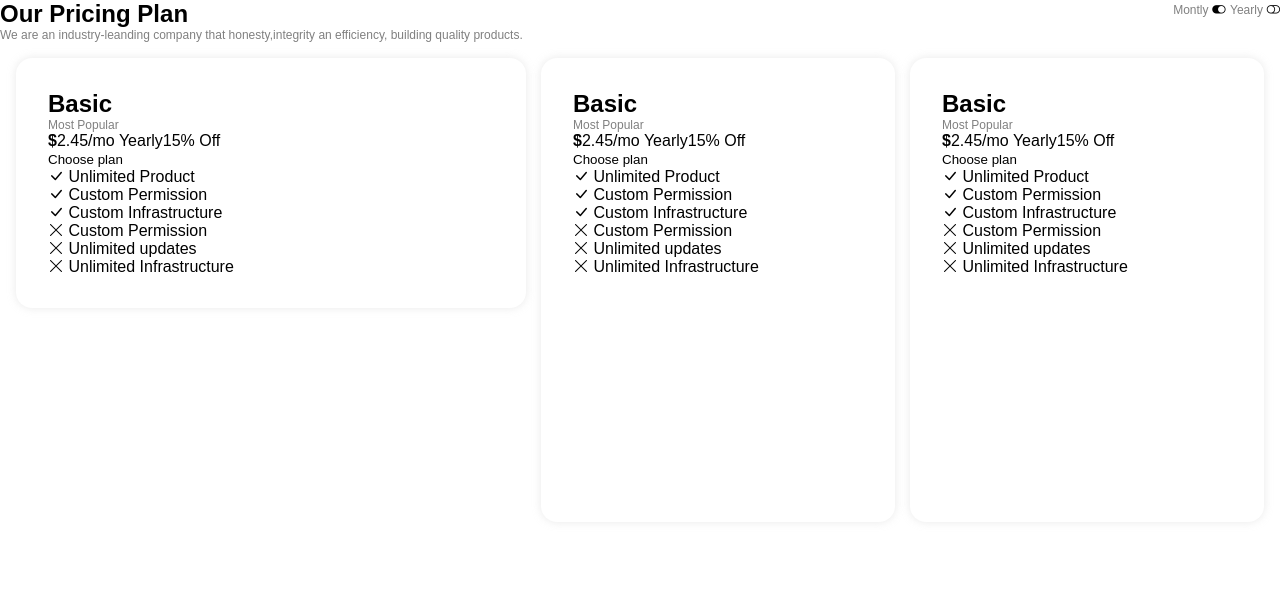
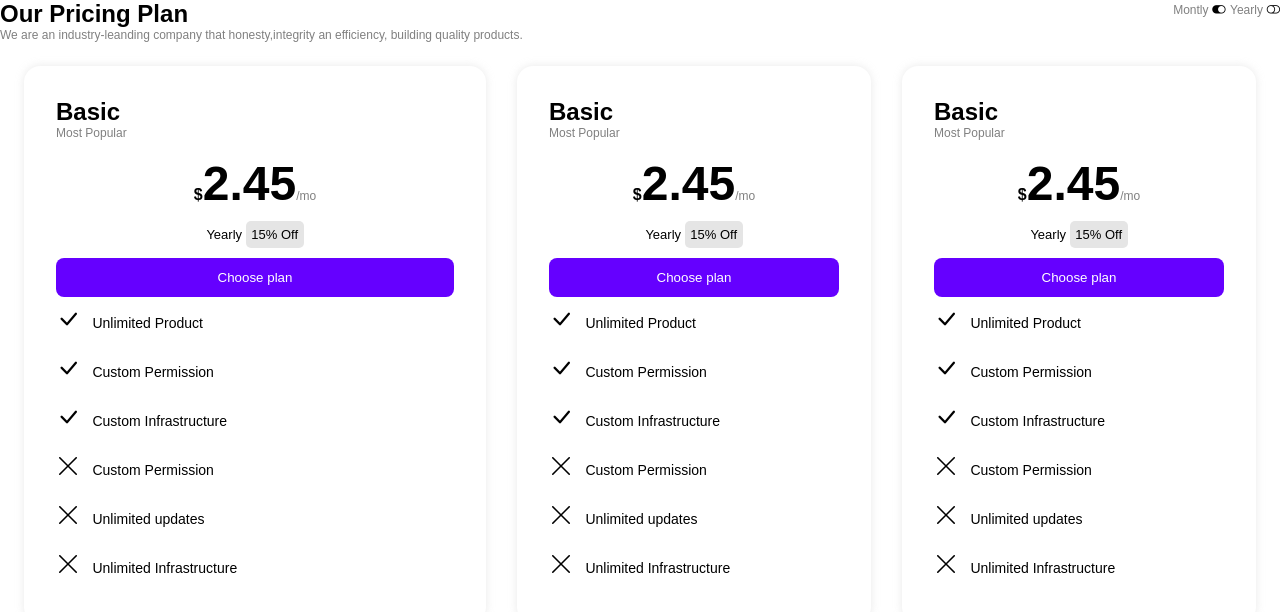
Before and after one commit to AndreaDistefanoDev/htmlcss-pricing-plan, a plain HTML site: page index.html in a window 1280 px wide. Drawn offline with nearby package versions, Linux system fonts and the light colour scheme.

Commit message:
fix cards

```diff
--- a/assets/css/style.css
+++ b/assets/css/style.css
@@ -1,53 +1,102 @@
-*{
+* {
     margin: 0;
     padding: 0;
     box-sizing: border-box;
 }
-.conteiner{
+
+.conteiner {
     max-width: 900px;
     margin: 0 auto;
 }
-.row{
+
+.row {
     padding: 1rem;
     display: flex;
     flex-wrap: wrap;
     gap: 15px;
 
 }
-.col{
+
+.col {
     flex-basis: calc(100% / 3 - (15px * 2) / 3);
     min-width: 290px;
     flex-grow: 1;
     min-height: 400px;
 }
 
-button{
+button {
     border: none;
     background-color: transparent;
 }
-#pricing-plans{
+
+#pricing-plans {
     font-family: sans-serif;
-    header{
+
+    header {
         display: flex;
         flex-wrap: wrap;
         justify-content: space-between;
     }
-    .toggles{
+
+    .toggles {
         text-align: end;
         flex-grow: 1;
     }
-    ul{
+
+    ul {
         list-style: none;
+    }
+
+    .card {
+        padding: 2rem;
+        border-radius: 1rem;
+        box-shadow: 0 0 9px rgba(194, 194, 194, 0.363);
+        margin: 0.5rem;
+
+        .body-card {
+            text-align: center;
+        }
+
+        .list {
+            line-height: 45px;
+            text-align: start;
+            li>span{
+                font-size: 14px;
+                padding: 0 0.5rem ;
+            }
+            li>i{
+                font-size: 1.5rem;
+            }
+        }
+
+        .price {
+            margin: 1rem 0;
+            .number {
+                font-size: 3rem;
+                font-weight: bold;
+            }
+        }
+        .discount{
+            font-size: 13px;
+            margin: 1rem 0;
+        }
     }
 
 }
 
-.card{
-    padding: 2rem;
-    border-radius: 1rem;
-    box-shadow: 0 0 9px rgba(194, 194, 194, 0.363);
+.btn{
+    width: 100%;
+    background-color: #6500ff;
+    border-radius: 0.5rem;
+    padding: 0.75rem;
+    color: white;
 }
-.gray-txt{
+.gray-txt {
     color: gray;
     font-size: 12px;
 }
+.gray-background{
+    background-color: rgba(194, 192, 192, 0.42);
+    border-radius: 5px;
+    padding: 0.35rem;
+}
--- a/index.html
+++ b/index.html
@@ -15,7 +15,8 @@
             <header>
                 <div class="description">
                     <h1>Our Pricing Plan</h1>
-                    <p class="gray-txt">We are an industry-leanding company that honesty,integrity an efficiency, building quality
+                    <p class="gray-txt">We are an industry-leanding company that honesty,integrity an efficiency,
+                        building quality
                         products. </p>
                 </div>
                 <!-- /.description -->
@@ -36,11 +37,15 @@
                         <!-- .card-title -->
                         <div class="body-card">
                             <div class="price">
-                                <span><strong>&dollar;</strong></span><span>2.45</span><span>/mo</span>
-                                <span>Yearly</span><span>15% Off</span>
+                                <span><strong>&dollar;</strong></span><span class="number">2.45</span><span class="gray-txt">/mo</span>
                             </div>
                             <!-- /.price -->
-                            <button>Choose plan</button>
+                            <div class="discount">
+                                <span>Yearly</span> <span class="gray-background">15% Off</span>
+                            </div>
+                            <!-- .discount -->
+                            <button class="btn primary-btn">Choose plan</button>
+                            <div class="list">
                                 <ul>
                                     <li>
                                         <i class="bi bi-check-lg"></i>
@@ -68,6 +73,8 @@
                                     </li>
                                 </ul>
                             </div>
+                            <!-- /.list -->
+                        </div>
                         <!-- /.body-card -->
                     </div>
                     <!-- /.card -->
@@ -83,11 +90,15 @@
                         <!-- .card-title -->
                         <div class="body-card">
                             <div class="price">
-                                <span><strong>&dollar;</strong></span><span>2.45</span><span>/mo</span>
-                                <span>Yearly</span><span>15% Off</span>
+                                <span><strong>&dollar;</strong></span><span class="number">2.45</span><span class="gray-txt">/mo</span>
                             </div>
                             <!-- /.price -->
-                            <button>Choose plan</button>
+                            <div class="discount">
+                                <span>Yearly</span> <span class="gray-background">15% Off</span>
+                            </div>
+                            <!-- .discount -->
+                            <button class="btn primary-btn">Choose plan</button>
+                            <div class="list">
                                 <ul>
                                     <li>
                                         <i class="bi bi-check-lg"></i>
@@ -115,6 +126,8 @@
                                     </li>
                                 </ul>
                             </div>
+                            <!-- /.list -->
+                        </div>
                         <!-- /.body-card -->
                     </div>
                 </div>
@@ -129,11 +142,15 @@
                         <!-- .card-title -->
                         <div class="body-card">
                             <div class="price">
-                                <span><strong>&dollar;</strong></span><span>2.45</span><span>/mo</span>
-                                <span>Yearly</span><span>15% Off</span>
+                                <span><strong>&dollar;</strong></span><span class="number">2.45</span><span class="gray-txt">/mo</span>
                             </div>
                             <!-- /.price -->
-                            <button>Choose plan</button>
+                            <div class="discount">
+                                <span>Yearly</span> <span class="gray-background">15% Off</span>
+                            </div>
+                            <!-- .discount -->
+                            <button class="btn">Choose plan</button>
+                            <div class="list">
                                 <ul>
                                     <li>
                                         <i class="bi bi-check-lg"></i>
@@ -161,6 +178,8 @@
                                     </li>
                                 </ul>
                             </div>
+                            <!-- /.list -->
+                        </div>
                         <!-- /.body-card -->
                     </div>
                     <!-- .col -->
```
Lines whose indentation alone changed are shown as unchanged.
